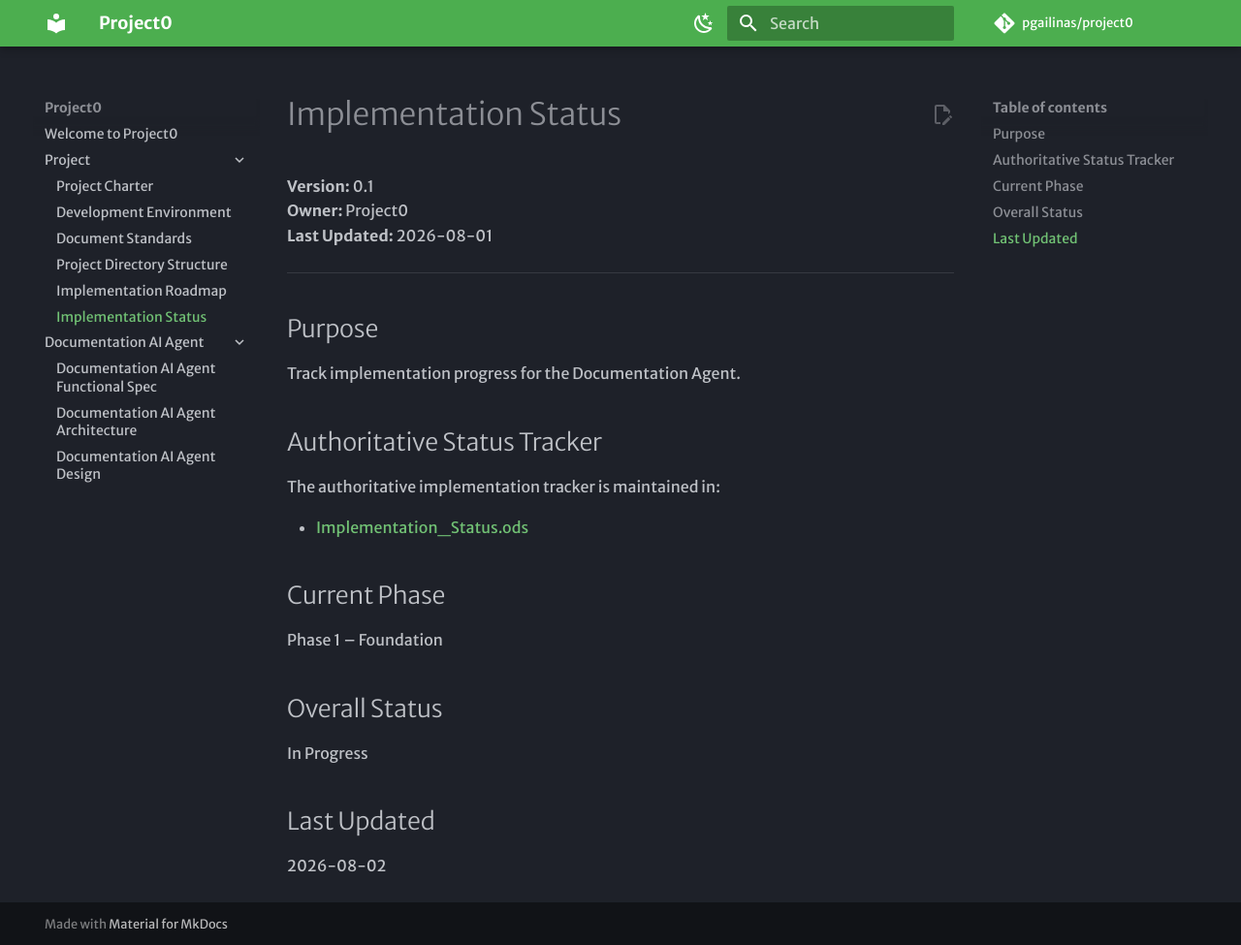
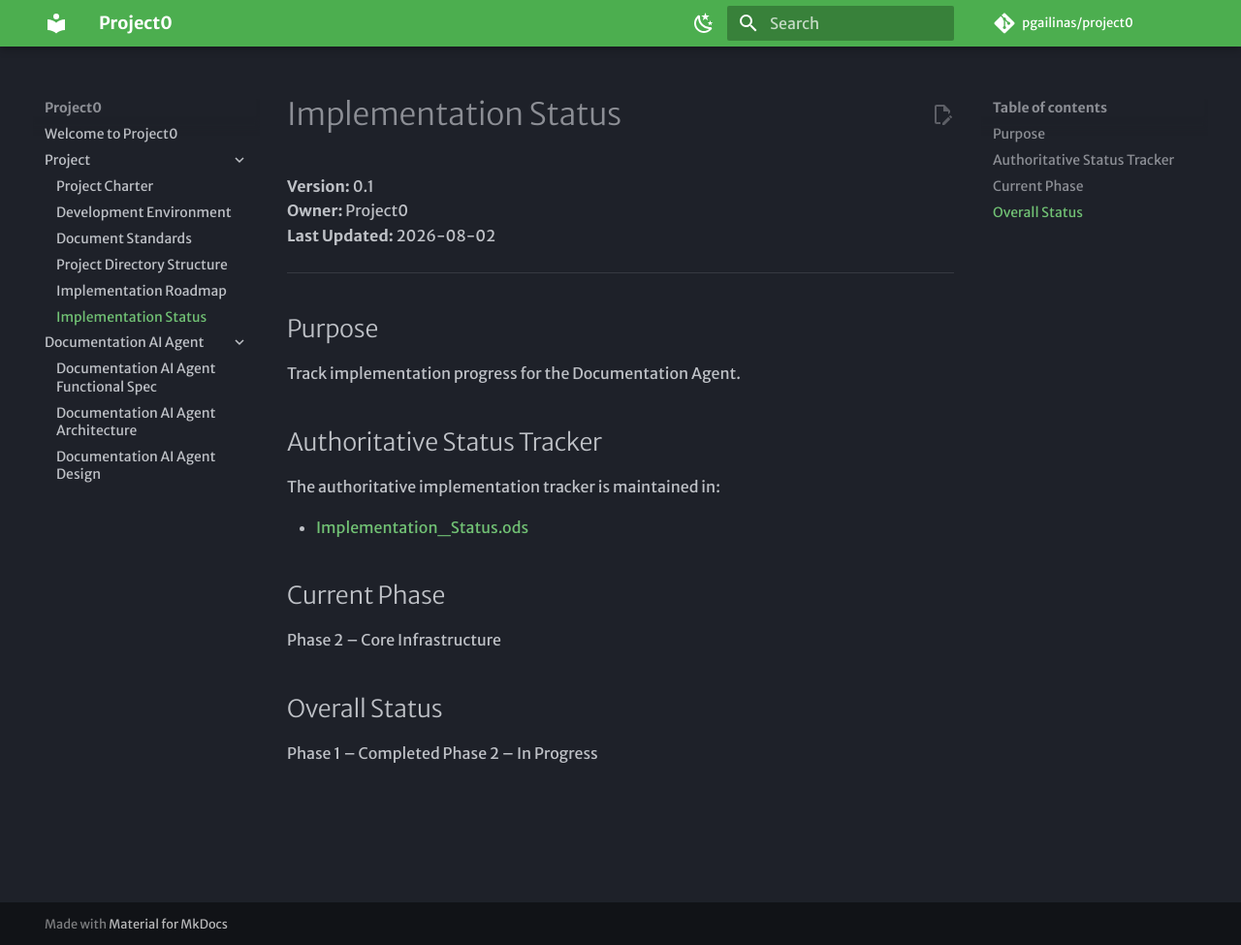
Before and after one commit to pgailinas/project0, an MkDocs documentation site: the page built from docs/Implementation_Status.md, in a window 1280 px wide and 975 px high. Shown: the whole window at 97% size. Built offline with MkDocs 1.6.1 and Material for MkDocs 9.7.7, drawn with Linux system fonts in a browser that asks for light colours; some web fonts are replaced; comment, search, counter and statistics services are not loaded.

Commit message:
Status updated

```diff
--- a/docs/Implementation_Status.md
+++ b/docs/Implementation_Status.md
@@ -2,7 +2,7 @@
 
 **Version:** 0.1
 **Owner:** Project0
-**Last Updated:** 2026-08-01
+**Last Updated:** 2026-08-02
 
 ---
 
@@ -18,12 +18,9 @@ The authoritative implementation tracker is maintained in:
 
 ## Current Phase
 
-Phase 1 – Foundation
+Phase 2 – Core Infrastructure
 
 ## Overall Status
 
-In Progress
-
-## Last Updated
-
-2026-08-02
+Phase 1 – Completed
+Phase 2 – In Progress
```
Also changed, not shown: 1 other file.
